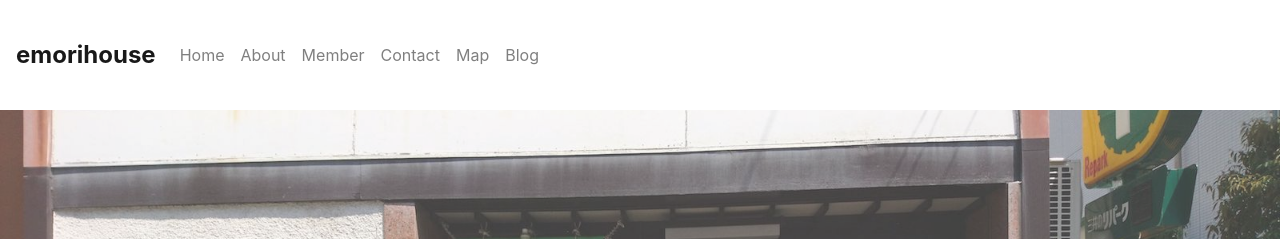
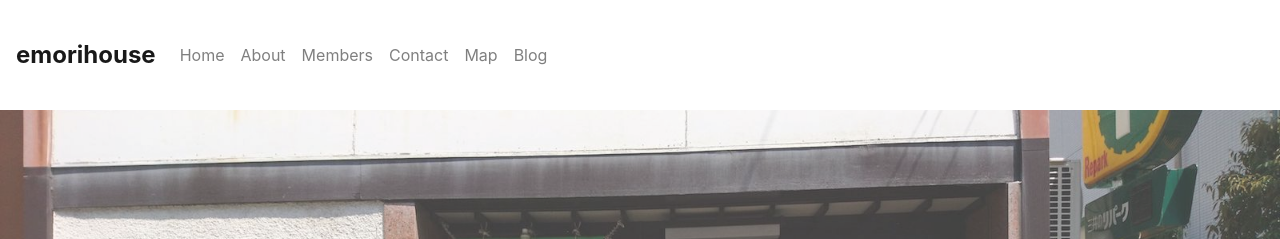
Before and after one commit to emorihouse/emorihouse.github.io, a Jekyll site: the page built from index.md, in a window 1280 px wide. Shown: the top 239 px of the page. Built offline with Jekyll 4.4.1, drawn with Linux system fonts in a browser that asks for light colours; nearby versions of some CDN libraries.

Commit message:
'member'.pluralize

```diff
--- a/_includes/member.html
+++ b/_includes/member.html
@@ -3,7 +3,7 @@
 
 
 <div class="row row-eq-height">
-  <div class="col-md-3 member">
+  <div class="col-md-3 members">
     <img src="http://www.gravatar.com/avatar/5c72a69ad460347a01aa05de9915c3e0">
     <div class="name">emorima</div>
     <div class="profile">
--- a/_includes/navbar.html
+++ b/_includes/navbar.html
@@ -16,7 +16,7 @@
           <a class="nav-link" href="/#about">About</a>
         </li>
         <li class="nav-item">
-          <a class="nav-link" href="/#member">Member</a>
+          <a class="nav-link" href="/#members">Members</a>
         </li>
         <li class="nav-item">
           <a class="nav-link" href="/#contact">Contact</a>
--- a/_layouts/home.html
+++ b/_layouts/home.html
@@ -26,8 +26,8 @@
   <!--</div>-->
 <!--</div>-->
 
-<div id="member" class="container-fluid">
-  <h2 class="area-title">Member</h2>
+<div id="members" class="container-fluid">
+  <h2 class="area-title">Members</h2>
 
   <div class=" text-center content">
     {% include member.html %}
--- a/assets/css/style.scss
+++ b/assets/css/style.scss
@@ -195,8 +195,8 @@
   }
 }
 
-#member {
-  .member {
+#members {
+  .members {
     margin-bottom: 2em;
   }
 
```
